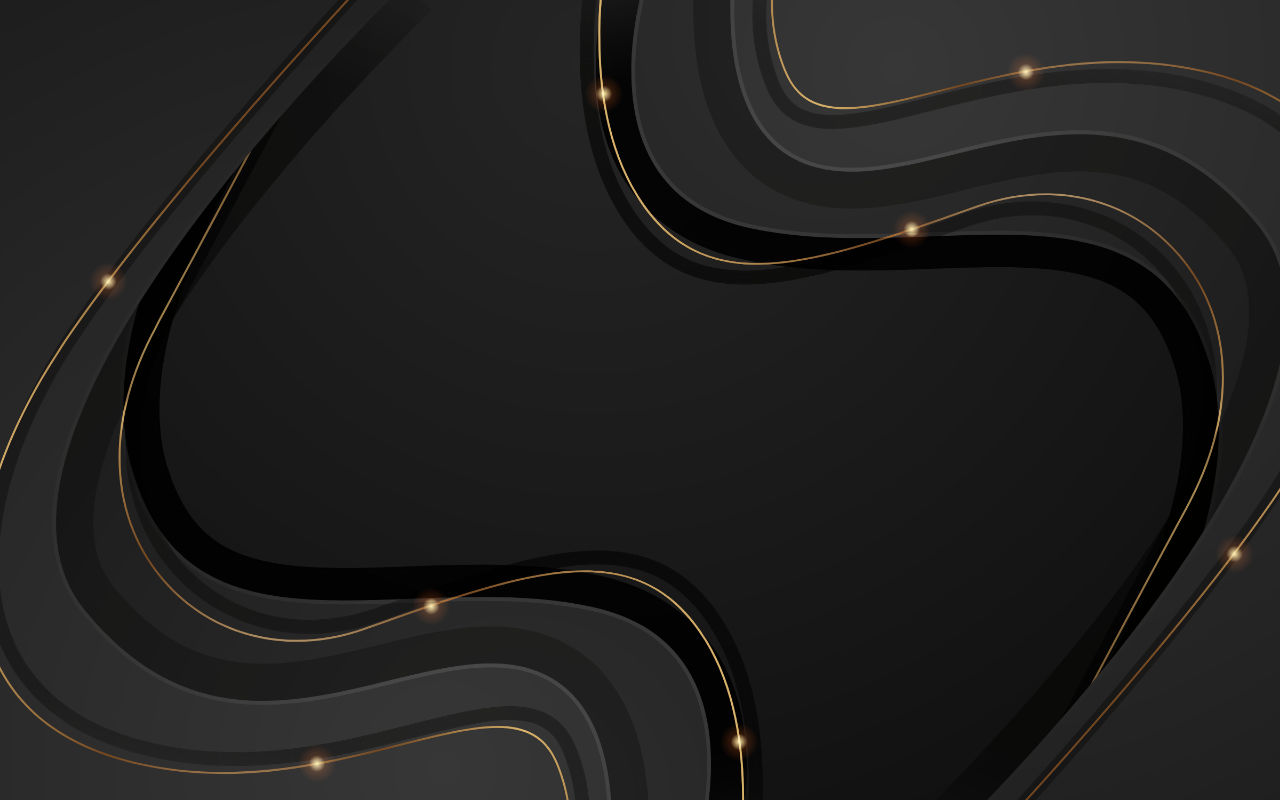
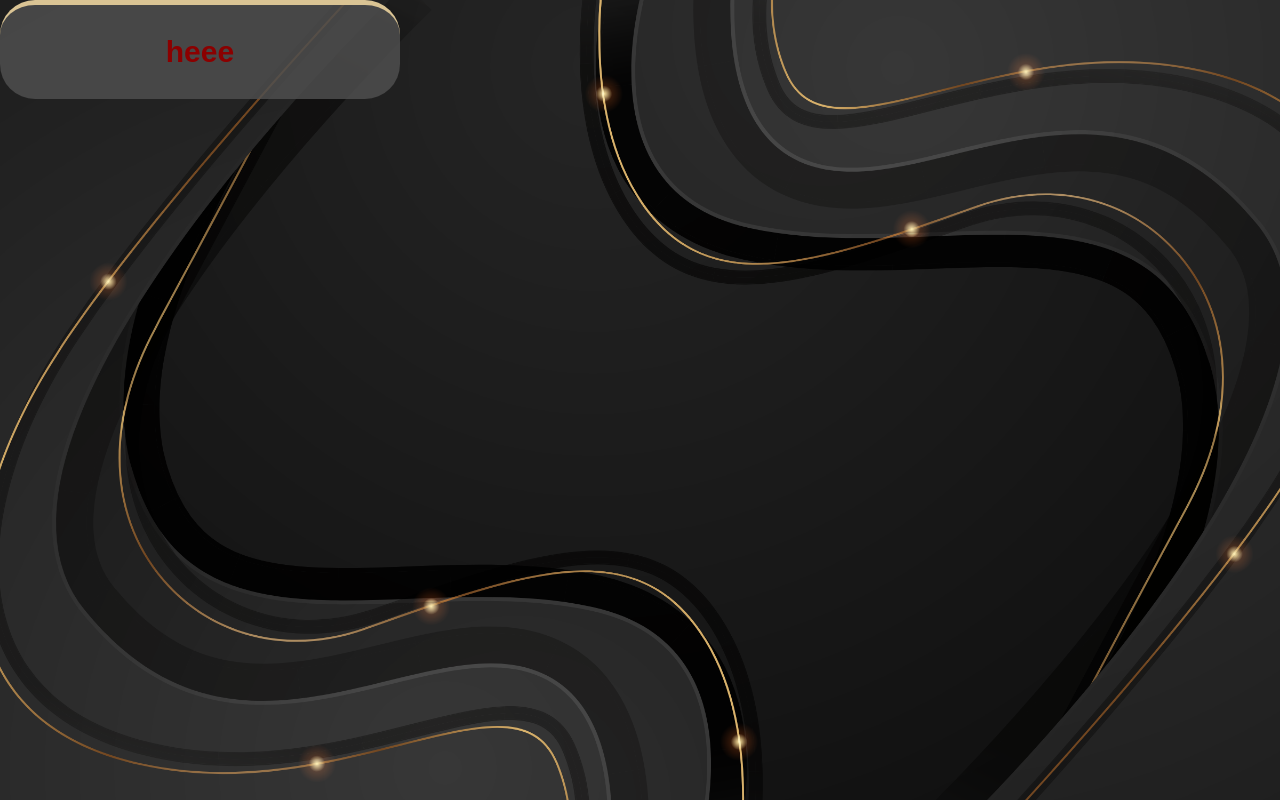
Before and after one commit to MahsumaRezai/From, a React (Create React App) app: page / in a window 1280 px wide. Built offline with nearby package versions, Linux system fonts and the light colour scheme.

Commit message:
form and cart for it

```diff
--- a/src/App.js
+++ b/src/App.js
@@ -1,8 +1,10 @@
 import { Fragment } from "react";
+import Form from './Componet/Form/Form'
 function App() {
 
   return (
     <Fragment>
+      <Form/>
     </Fragment>
   )
 }
--- a/src/Componet/Cart/Cart.js
+++ b/src/Componet/Cart/Cart.js
@@ -0,0 +1,14 @@
+import { Fragment } from "react";
+import classes from './Cart.module.css'
+
+const Cart = (props) => {
+    return (
+        <Fragment>
+            <div className={classes.cart}>
+                {props.children}
+
+            </div>
+        </Fragment>
+    )
+}
+export default Cart;
--- /dev/null
+++ b/src/Componet/Cart/Cart.module.css
@@ -0,0 +1,11 @@
+.cart {
+    padding: 30px;
+    background: #505050d1;
+    width: 400px;
+    display: flex;
+    justify-content: center;
+    flex-direction: column;
+    align-items: center;
+    border-radius: 35px;
+    border-top: 5px solid #dac494;
+}
--- /dev/null
+++ b/src/Componet/Form/Form.js
@@ -0,0 +1,13 @@
+import { Fragment } from 'react';
+import Cart from '../Cart/Cart'
+const Form = (props) => {
+    return (
+        <Fragment>
+            <Cart>
+                <h1>heee</h1>
+
+            </Cart>
+        </Fragment>
+    )
+}
+export default Form;
```
